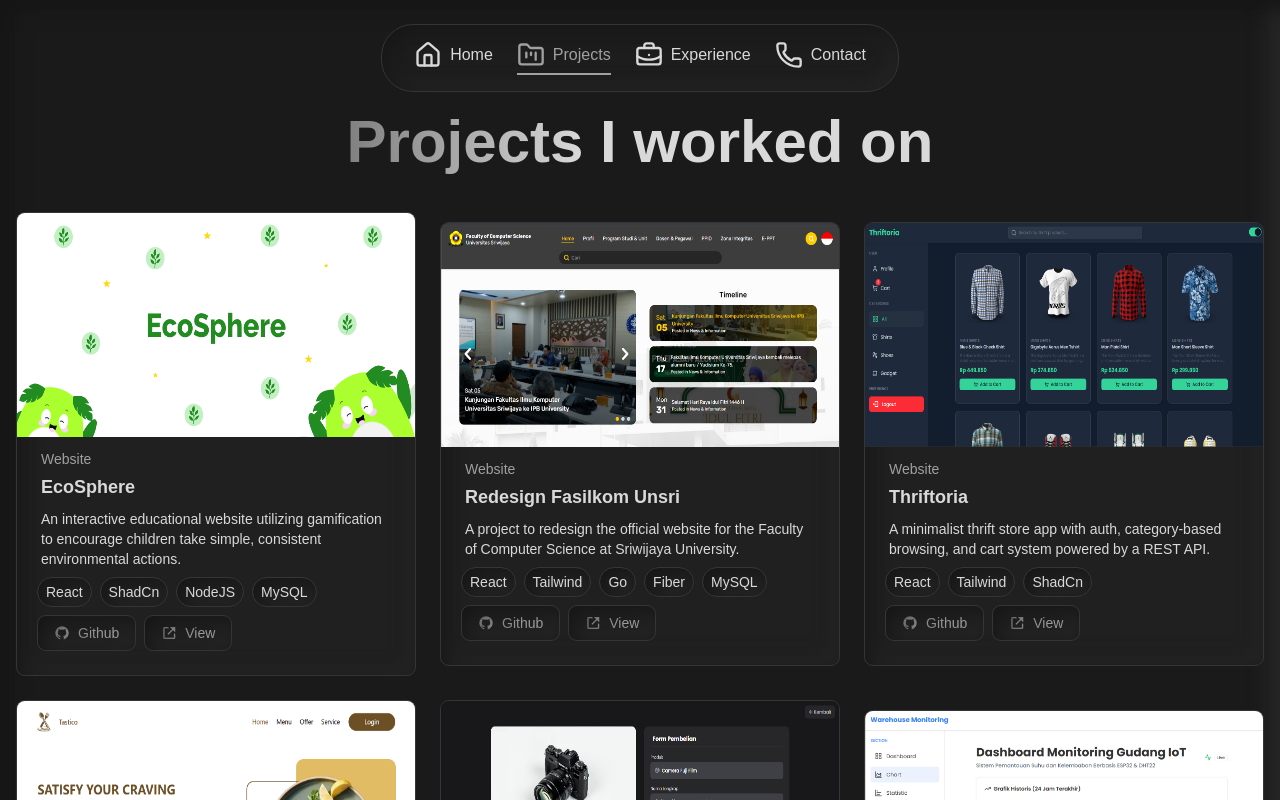
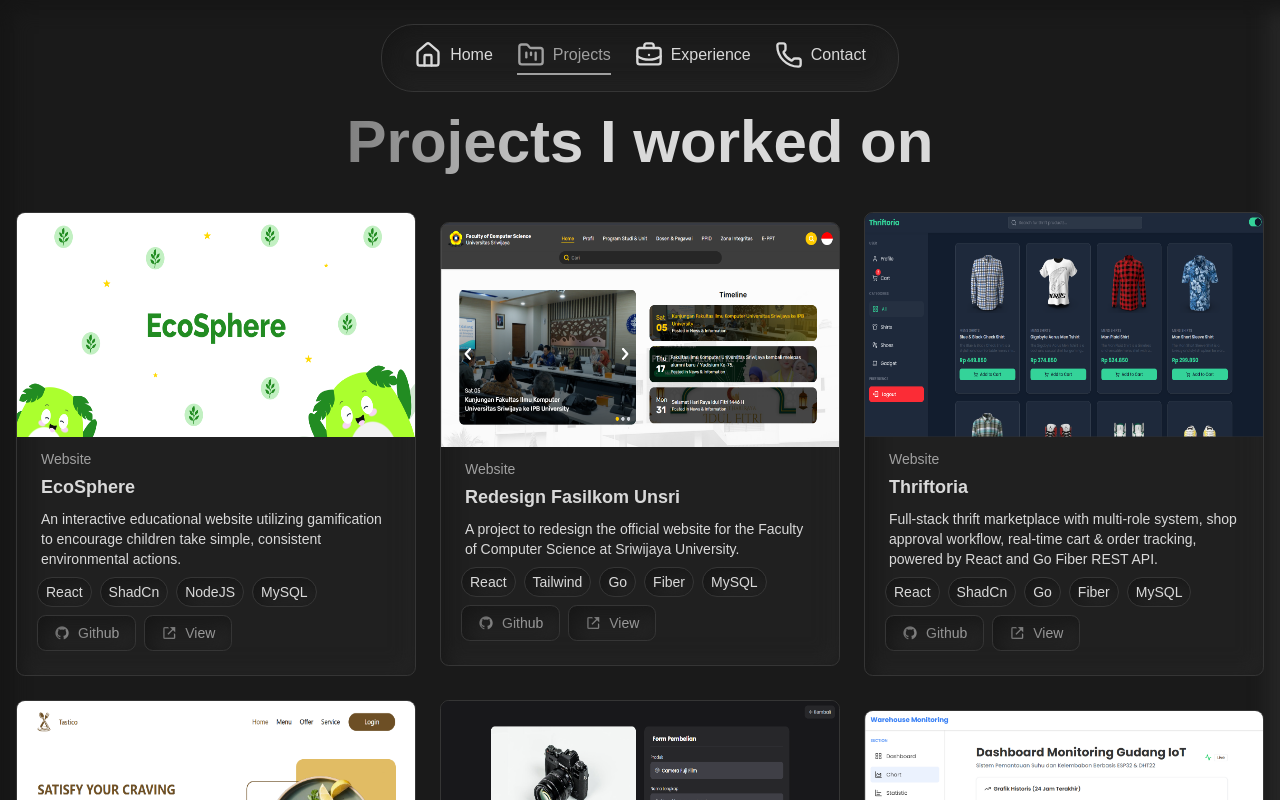
Before and after one commit to ElloRabyndra/Ello-Rabyndra, a React (Vite) app: page /projects in a window 1280 px wide. Shown: the top 800 px of the page. Built offline with nearby package versions, Linux system fonts and the light colour scheme.

Commit message:
chore: update project data

```diff
--- a/src/database/data.js
+++ b/src/database/data.js
@@ -101,11 +101,11 @@ const projects = [
     category: "Website",
     title: "Thriftoria",
     description:
-      "A minimalist thrift store app with auth, category-based browsing, and cart system powered by a REST API.",
+      "Full-stack thrift marketplace with multi-role system, shop approval workflow, real-time cart & order tracking, powered by React and Go Fiber REST API.",
     image: "/Thriftoria.png",
-    tech: ["React", "Tailwind", "ShadCn"],
-    link: "https://thriftoria.vercel.app/",
-    github: "https://github.com/ElloRabyndra/Thriftoria",
+    tech: ["React", "ShadCn", "Go", "Fiber", "MySQL"],
+    link: "https://thriftoria-team-green-v2.vercel.app/",
+    github: "https://github.com/ElloRabyndra/Team_Green_Thriftoria",
   },
   {
     id: 4,
```
